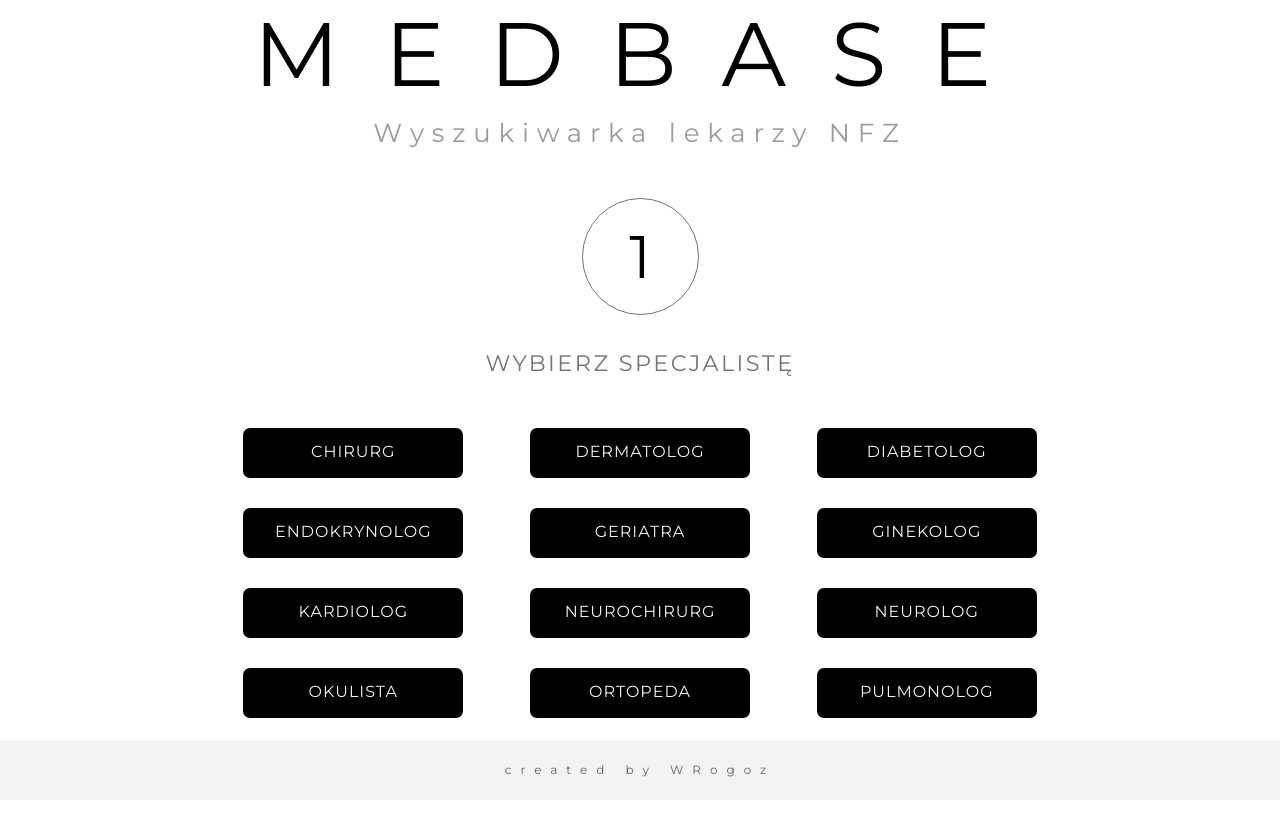
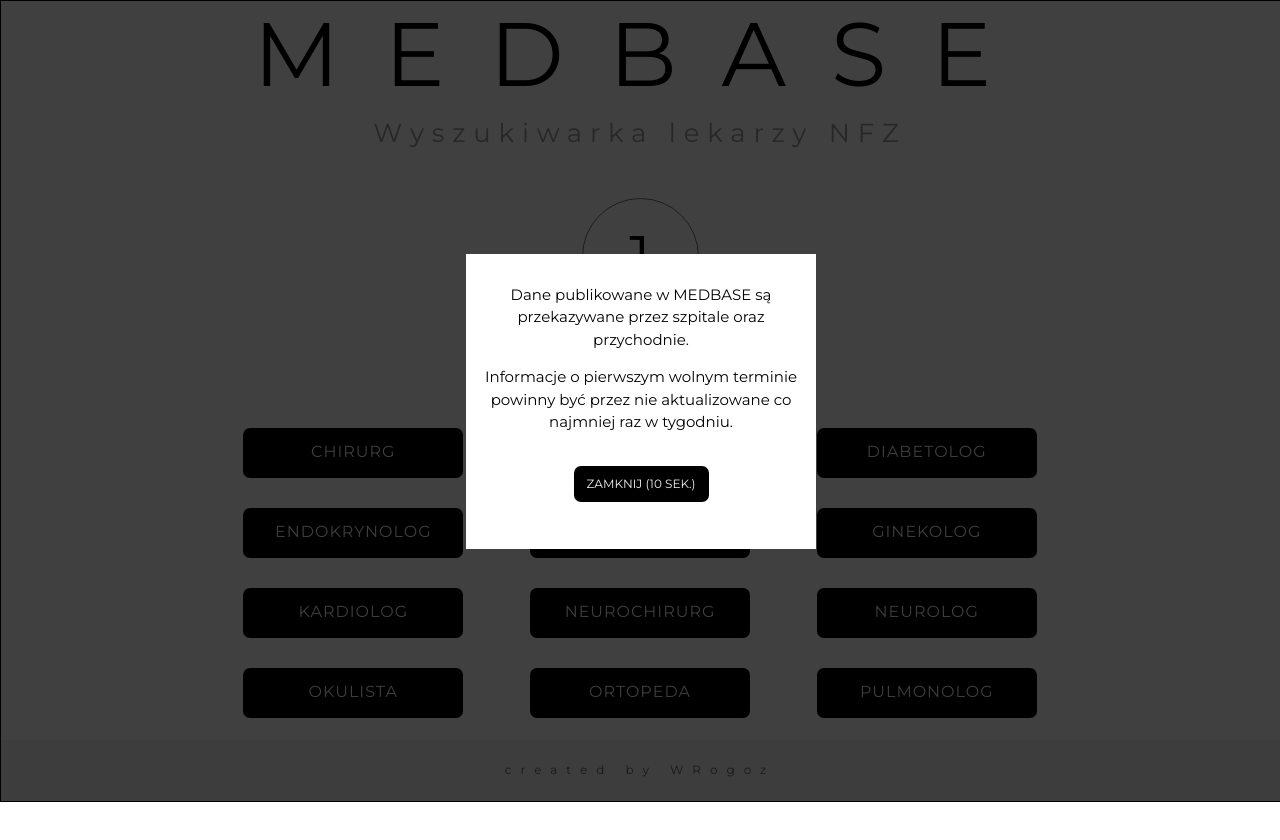
Before and after one commit to wrogoz/medbase, a React (Create React App) app: page / in a window 1280 px wide. Shown: the top 840 px of the page. Built offline with nearby package versions, Linux system fonts and the light colour scheme.

Commit message:
popup without animation completed

```diff
--- a/src/components/Popup.tsx
+++ b/src/components/Popup.tsx
@@ -1,30 +1,91 @@
 import React from "react";
 import styled, { keyframes } from "styled-components";
 import { ReactComponent } from "*.svg";
+import store from "../store/store";
+import { observer, inject } from "mobx-react";
 
+@inject("store")
+@observer
 export default class PopUp extends React.Component<{}, {}> {
+  componentDidMount() {
+    const PopUpInterval = setInterval(() => {
+      if (store.PopUpTimer === 0) {
+        clearInterval(PopUpInterval);
+        store.isPopUpVisible = false;
+      }
+      store.PopUpTimer = store.PopUpTimer - 1;
+    }, 1000);
+  }
+  closePopUp = () => {
+    store.isPopUpVisible = false;
+  };
   render() {
-    return <PopupComp>
-        <button>x</button>
-        <p>
-            Lorem ipsum dolor sit amet consectetur adipisicing elit.
-            Expedita molestias rerum, veniam blanditiis facere eum sunt
-            ut est necessitatibus quas,
-            excepturi repellat reiciendis reprehenderit quidem, at ab omnis exercitationem
-             dicta.
-        </p>
-    </PopupComp>;
+    return (
+      <PopupComp>
+        <PopUpTxtBox>
+          <p>
+            Dane publikowane w MEDBASE są przekazywane przez szpitale oraz
+            przychodnie.
+          </p>
+          <p>
+            Informacje o pierwszym wolnym terminie powinny być przez nie
+            aktualizowane co najmniej raz w tygodniu.
+          </p>
+          <ClosePopUpButton onClick={this.closePopUp}>
+            Zamknij ({store.PopUpTimer} sek.)
+          </ClosePopUpButton>
+        </PopUpTxtBox>
+      </PopupComp>
+    );
   }
 }
 
 const PopupComp = styled.section`
-    width:50%;
-    min-height:40%;
-    background:rgba(200, 200,255, 0.8);
-    position:absolute;
-    left:25%;
-    top:25%;
-    z-index:20;
-    border:1px solid black;
-
-`
+  width: 100%;
+  height: 100%;
+  background: rgba(0, 0, 0, 0.75);
+  position: fixed;
+  display: flex;
+  justify-content: center;
+  align-items: center;
+  z-index: 20;
+  border: 1px solid black;
+`;
+const PopUpTxtBox = styled.div`
+  display: flex;
+  flex-direction: column;
+  align-items: center;
+  width: 320px;
+  max-width: 80%;
+  height: 250px;
+  background-color: #fff;
+  display: flex;
+  flex-direction: column;
+  justify-content: center;
+  padding: 15px;
+  padding-top: 30px;
+  p {
+    font-size: 15px;
+    margin: 0;
+    text-align: center;
+    line-height: 150%;
+  }
+  p:nth-of-type(2) {
+    margin-top: 15px;
+  }
+`;
+const ClosePopUpButton = styled.button`
+  height: 36px;
+  width: 135px;
+  min-width: 110px;
+  outline: none;
+  border: none;
+  border-radius: 7px;
+  margin: auto 0;
+  background-color: #000;
+  color: #f2f2f2;
+  letter-spacing: -3%;
+  font-size: 12px;
+  text-transform: uppercase;
+  cursor: pointer;
+`;
--- a/src/components/corePages/ChooseSpecialistPage.tsx
+++ b/src/components/corePages/ChooseSpecialistPage.tsx
@@ -10,6 +10,7 @@ export default class ChooseSpecialistPage extends React.Component<{}, {}> {
   render() {
     return (
       <>
+       {store.isPopUpVisible?<Popup/>:null}
         <CorePage
           pageNumber="1"
           chooseText="specjalistę"
--- a/src/store/store.ts
+++ b/src/store/store.ts
@@ -1,5 +1,7 @@
 import { observable } from "mobx";
 class Store {
+  @observable isPopUpVisible: boolean = true;
+  @observable PopUpTimer: number = 15;
   @observable specialization: string[] = [
     "okulista",
     "diabetolog",
```
